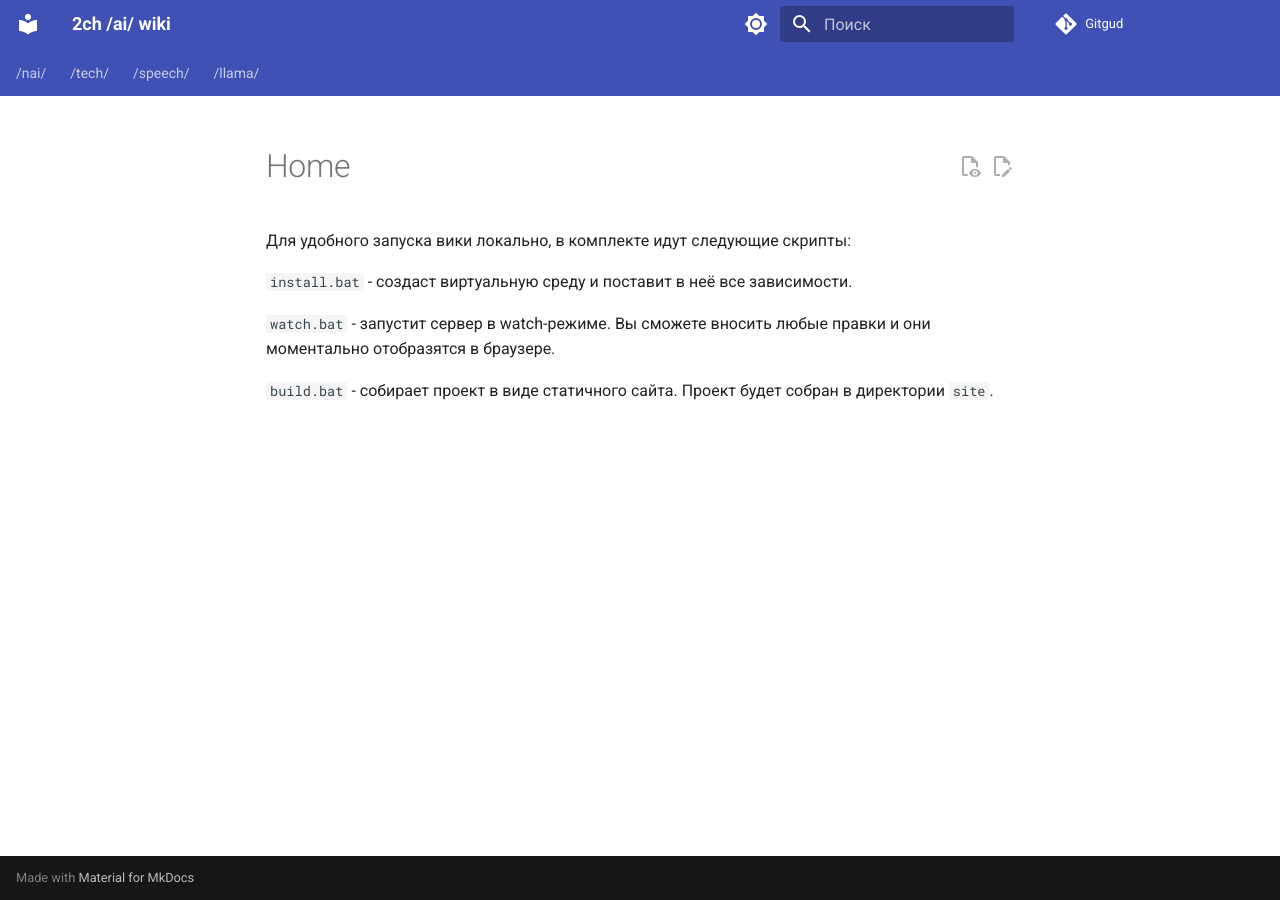
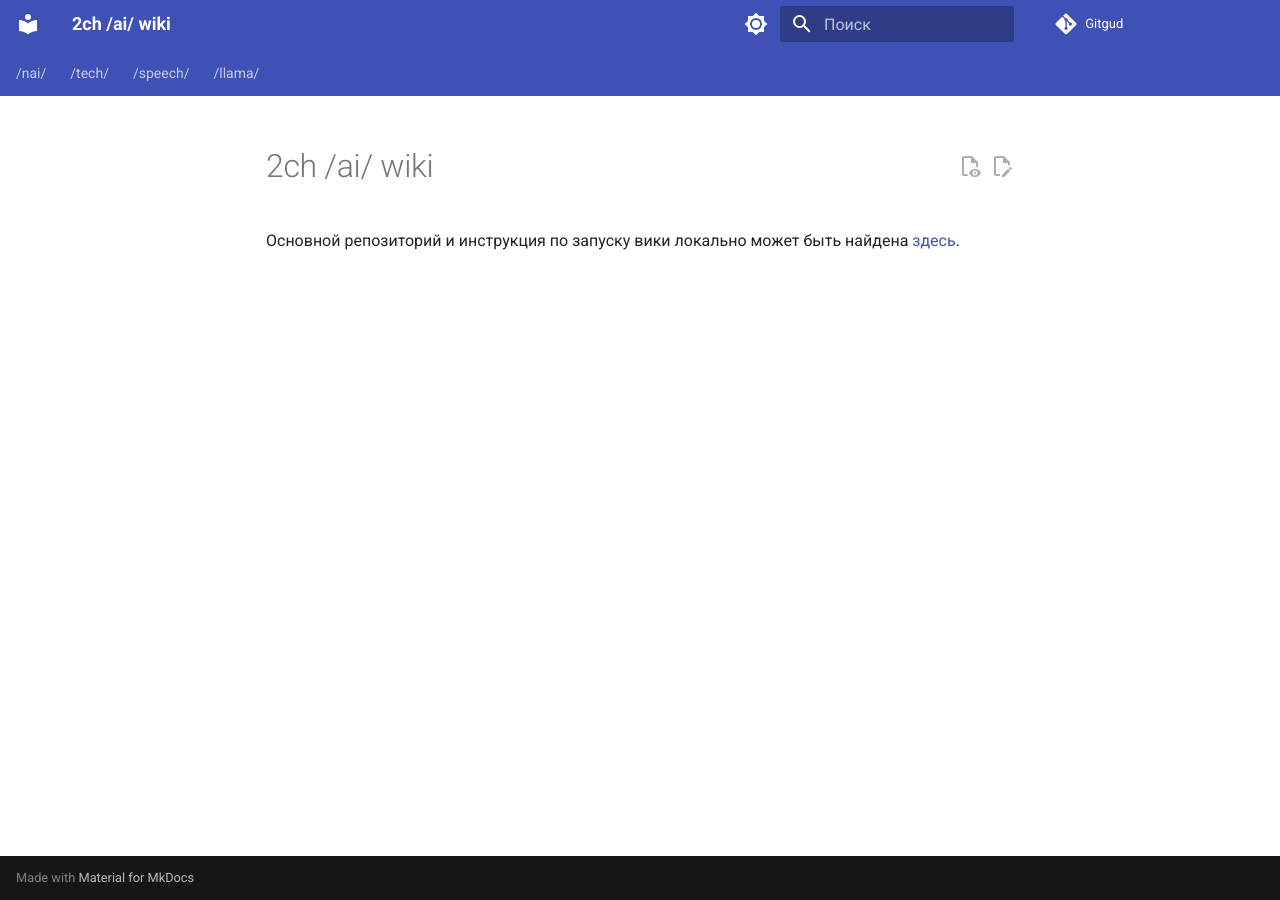
Before and after one commit to 2ch-ai/wiki, an MkDocs documentation site: the page built from docs/index.md, in a window 1280 px wide. Built offline with MkDocs 1.6.1 and Material for MkDocs 9.7.7, drawn with Linux system fonts in a browser that asks for light colours.

Commit message:
Update index.md

```diff
--- a/docs/index.md
+++ b/docs/index.md
@@ -1,9 +1,3 @@
-Для удобного запуска вики локально, в комплекте идут следующие скрипты:
+#2ch /ai/ wiki
 
-`install.bat` - создаст виртуальную среду и поставит в неё все зависимости.
-
-
-`watch.bat` - запустит сервер в watch-режиме. Вы сможете вносить любые правки и они моментально отобразятся в браузере.
-
-
-`build.bat` - собирает проект в виде статичного сайта. Проект будет собран в директории `site`.
+Основной репозиторий и инструкция по запуску вики локально может быть найдена [здесь](https://gitgud.io/2ch-ai/wiki/).
```
